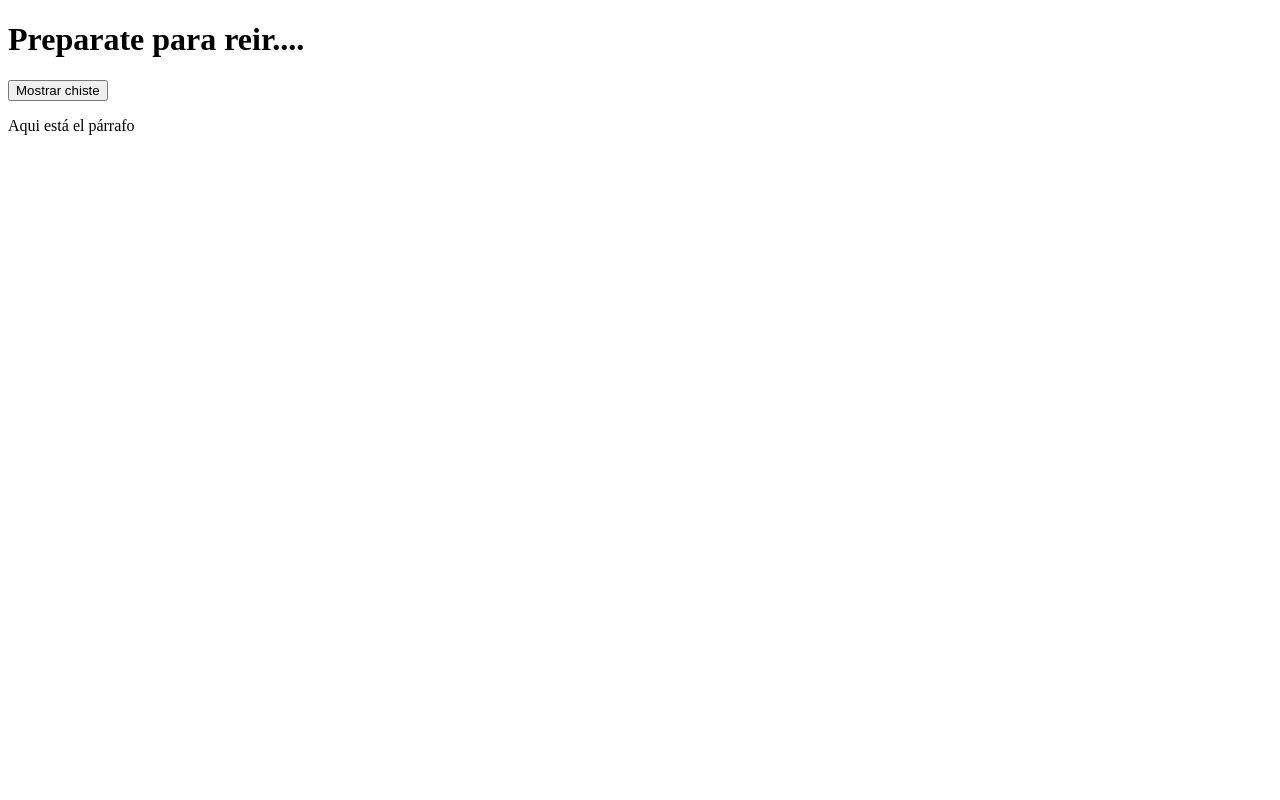
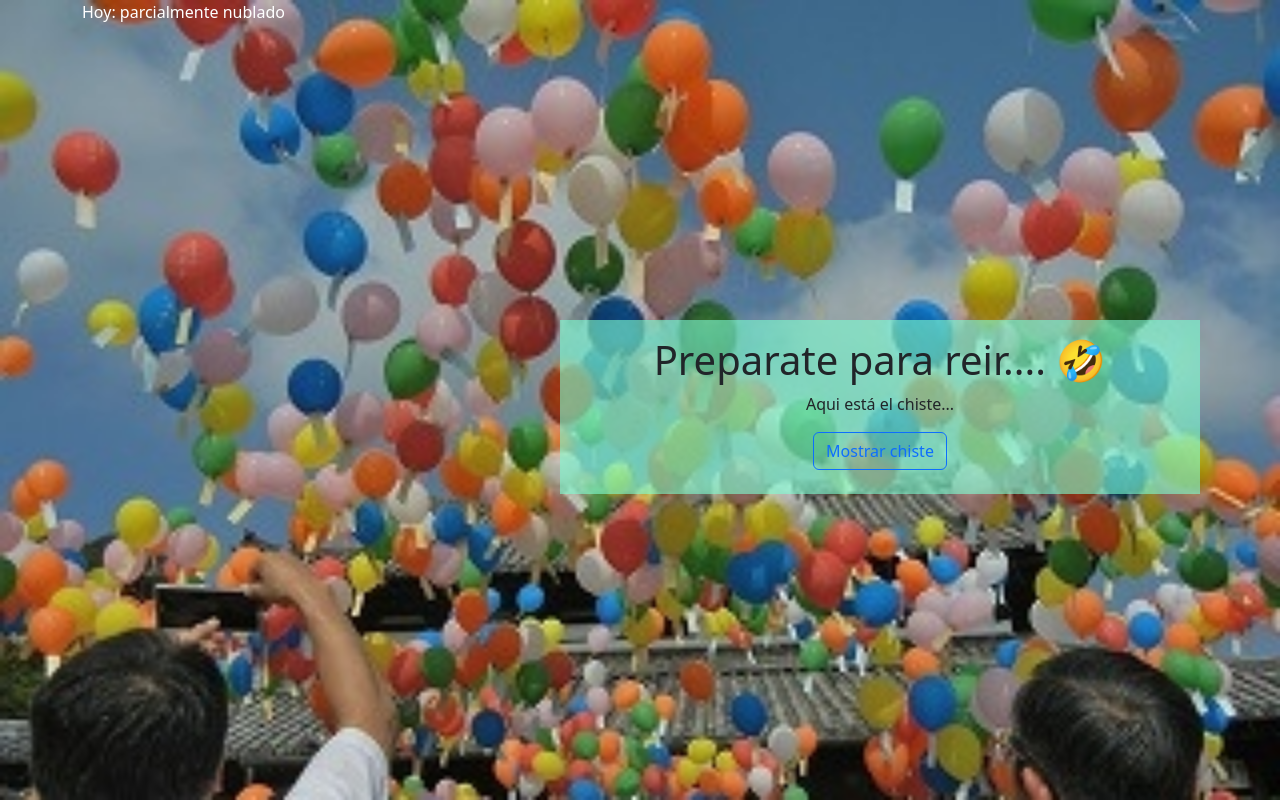
Before and after one commit to lawallya/Sprint5, a website: page index.html in a window 1280 px wide. Drawn offline with nearby package versions, Linux system fonts and the light colour scheme.

Commit message:
Ejercicio 2

```diff
--- a/index.html
+++ b/index.html
@@ -1,19 +1,31 @@
 <!DOCTYPE html>
 <html lang="es">
+
 <head>
     <meta charset="UTF-8">
     <meta http-equiv="X-UA-Compatible" content="IE=edge">
     <meta name="viewport" content="width=device-width, initial-scale=1.0">
     <title>Sprint5</title>
+    <link rel="stylesheet" href="/src/estilo.css">
+    <link href="https://fonts.googleapis.com/css2?family=Ubuntu:wght@300&display=swap" rel="stylesheet">
+    <link href="https://cdn.jsdelivr.net/npm/bootstrap@5.2.2/dist/css/bootstrap.min.css" rel="stylesheet" integrity="sha384-Zenh87qX5JnK2Jl0vWa8Ck2rdkQ2Bzep5IDxbcnCeuOxjzrPF/et3URy9Bv1WTRi" crossorigin="anonymous">
+
 </head>
+
 <body>
-    <main class="container-fluid" id="container">
-        <h1 class="titulo">Preparate para reir....</h1>
-        <button class ="btn-success" id = "botonSiguiente" onclick="cargarChiste()">Mostrar chiste </button>
-        <p id="chiste" >Aqui está el párrafo</p>
+    <main class="container flex justify-center aling-items-center" id="container">
+        <div class="tiempo">
+            <p class="text-white">Hoy: parcialmente nublado</p>
+        </div>
+        <div class="containerChiste   p-3 text-center">
+            <h1 class="titulo text-center">Preparate para reir.... 🤣</h1>
+            <p id="chiste ">Aqui está el chiste...</p>
+            <button class="btn btn-outline-primary mb-2  " id="botonSiguiente" onclick="cargarChiste()">Mostrar chiste </button>
+        </div>
 
 
     </main>
-   <script src="/src/codigo.js"></script>
+    <script src="/src/codigo.js"></script>
 </body>
+
 </html>
--- a/src/codigo.js
+++ b/src/codigo.js
@@ -24,3 +24,4 @@ const cargarChiste = () => __awaiter(void 0, void 0, void 0, function* () {
         console.log(error);
     }
 });
+//EJERCIO 2
--- a/src/codigo.ts
+++ b/src/codigo.ts
@@ -13,3 +13,5 @@ const cargarChiste = async () => {
         console.log(error);
     }
 }
+
+//EJERCIO 2
--- /dev/null
+++ b/src/estilo.css
@@ -0,0 +1,17 @@
+body {
+
+    background-image: url(/img/DSCN0740.jpg) ;
+    background-repeat: no-repeat;
+    background-size: cover;
+    overflow: hide;
+
+}
+.containerChiste{
+    background-color: rgba(127, 255, 212,0.6 );
+        width: 40rem;
+        position: absolute;
+        top: 20rem;
+        left:35rem;
+
+
+}
```
Also changed, not shown: img/DSCN0740.jpg (added).
